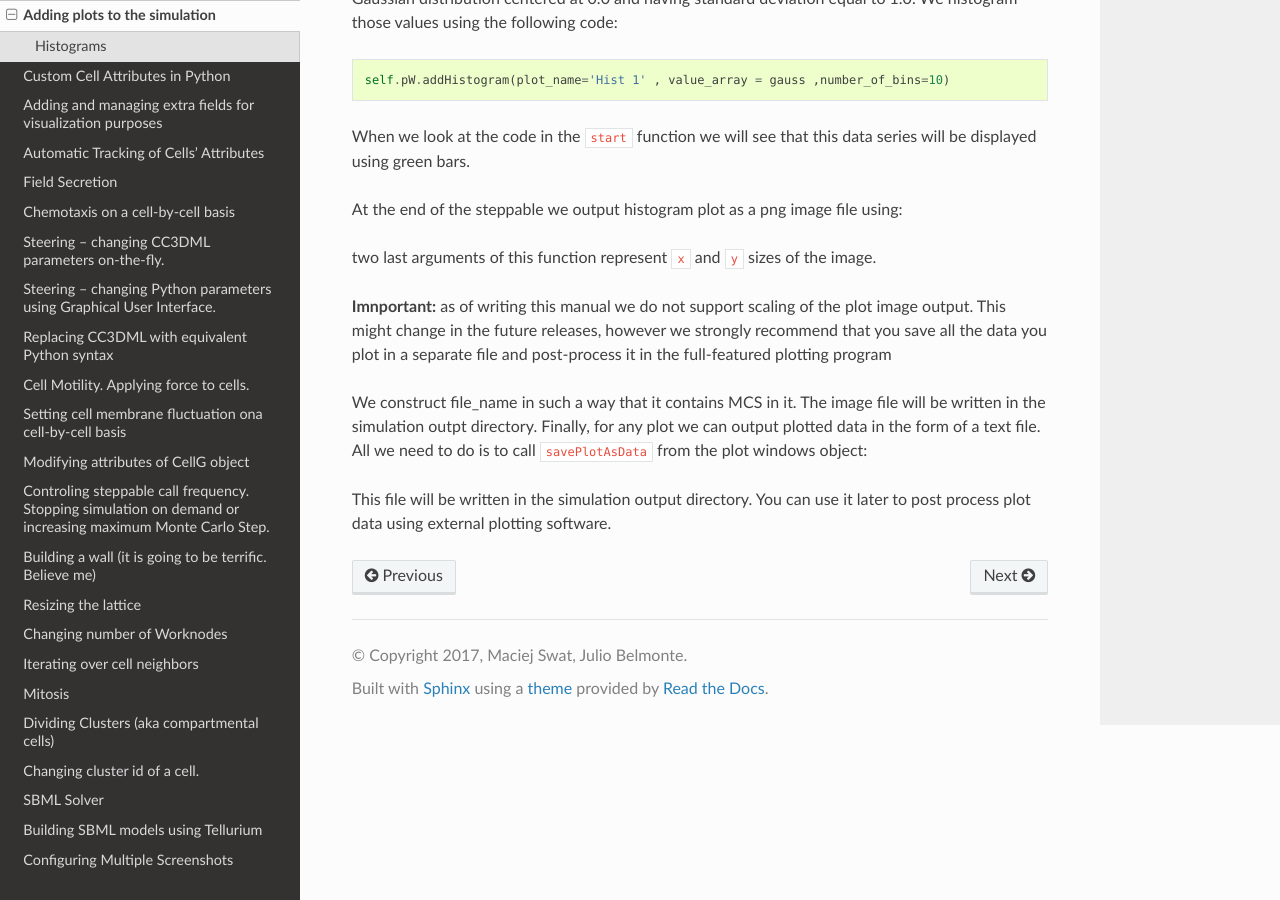
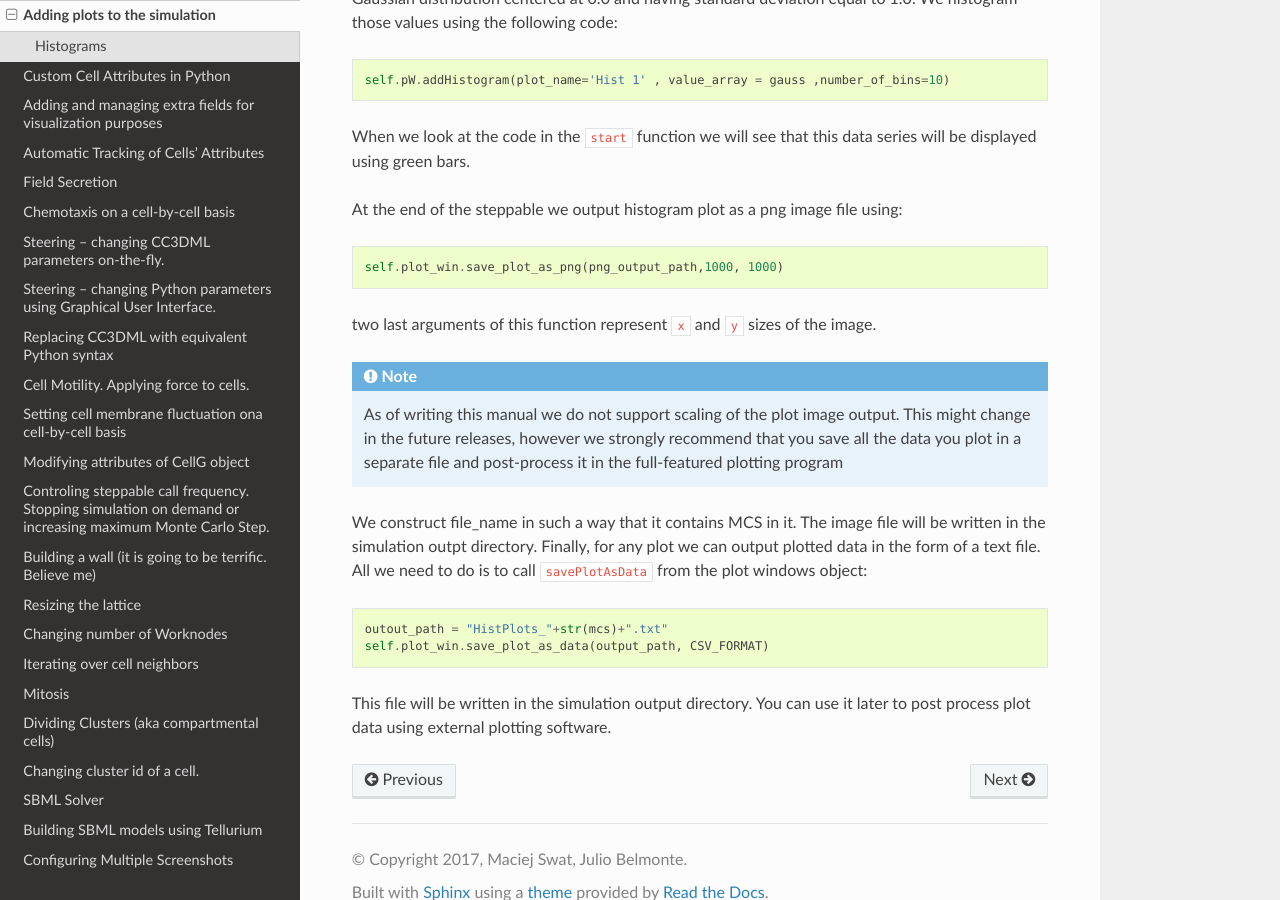
Before and after one commit to CompuCell3D/PythonScriptingManual, a Sphinx documentation site: the page built from docs/adding_plots_to_the_simulation.rst, in a window 1280 px wide and 900 px high, scrolled down 3468 px. Built offline with Sphinx 7.4.7 and the Read the Docs theme 2.0.0, drawn with Linux system fonts in a browser that asks for light colours.

Commit message:
formatting

```diff
--- a/docs/adding_plots_to_the_simulation.rst
+++ b/docs/adding_plots_to_the_simulation.rst
@@ -191,20 +191,19 @@ code:
 When we look at the code in the ``start`` function we will see that this
 data series will be displayed using green bars.
 
-
 At the end of the steppable we output histogram plot as a png image file
 using:
 
 .. code-block:: python
+
     self.plot_win.save_plot_as_png(png_output_path,1000, 1000)
-
 
 two last arguments of this function represent ``x`` and ``y`` sizes of the
 image.
 
-**Imnportant:** as of writing this manual we do not support scaling of the plot image output.
-This might change in the future releases, however we strongly recommend that you save all the data you plot
-in a separate file and post-process it in the full-featured plotting program
+.. note::
+
+   As of writing this manual we do not support scaling of the plot image output. This might change in the future releases, however we strongly recommend that you save all the data you plot in a separate file and post-process it in the full-featured plotting program
 
 We construct file_name in such a way that it contains MCS in it.
 The image file will be written in the simulation outpt directory.
@@ -213,6 +212,7 @@ file. All we need to do is to call ``savePlotAsData`` from the plot windows
 object:
 
 .. code-block:: python
+
     outout_path = "HistPlots_"+str(mcs)+".txt"
     self.plot_win.save_plot_as_data(output_path, CSV_FORMAT)
 
```
